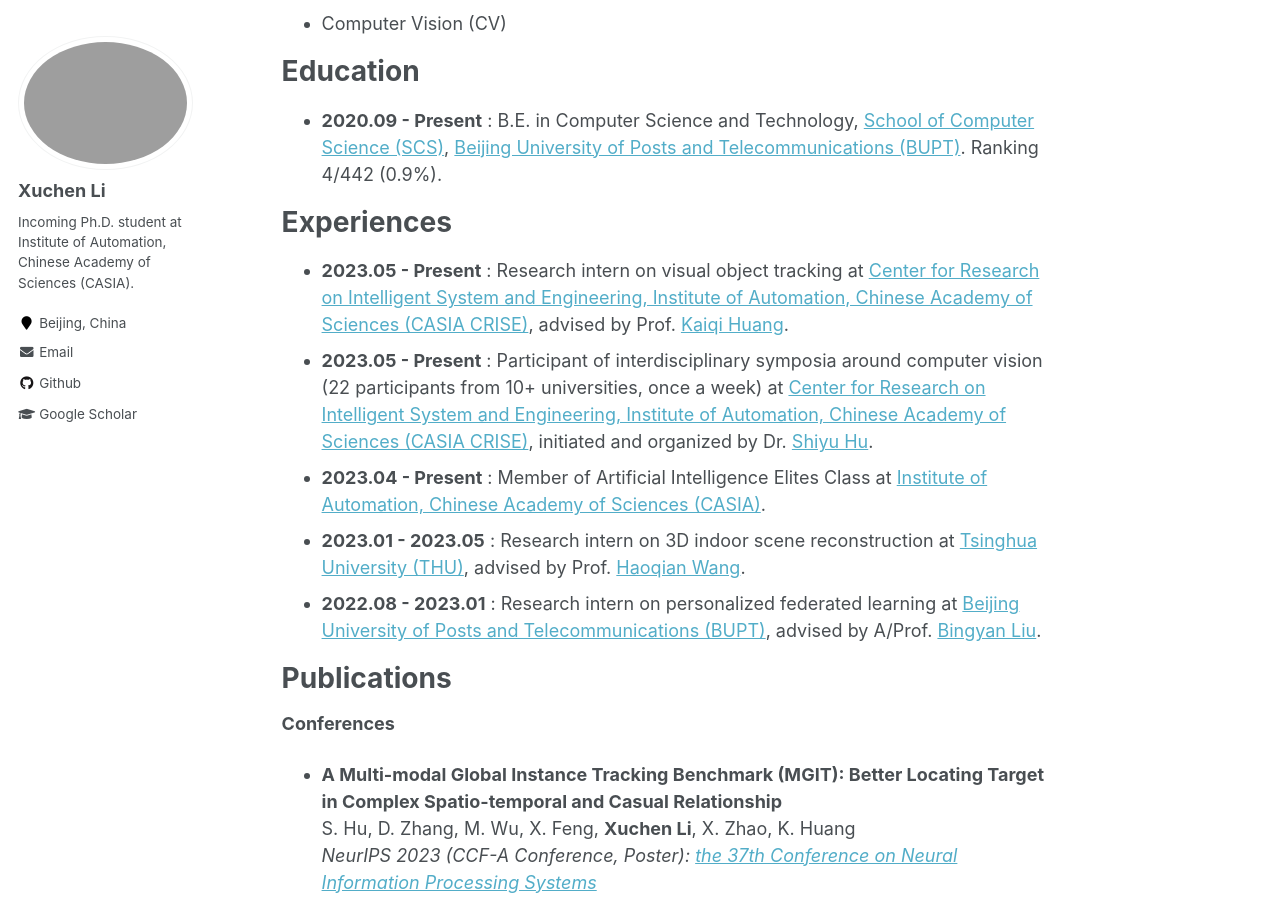
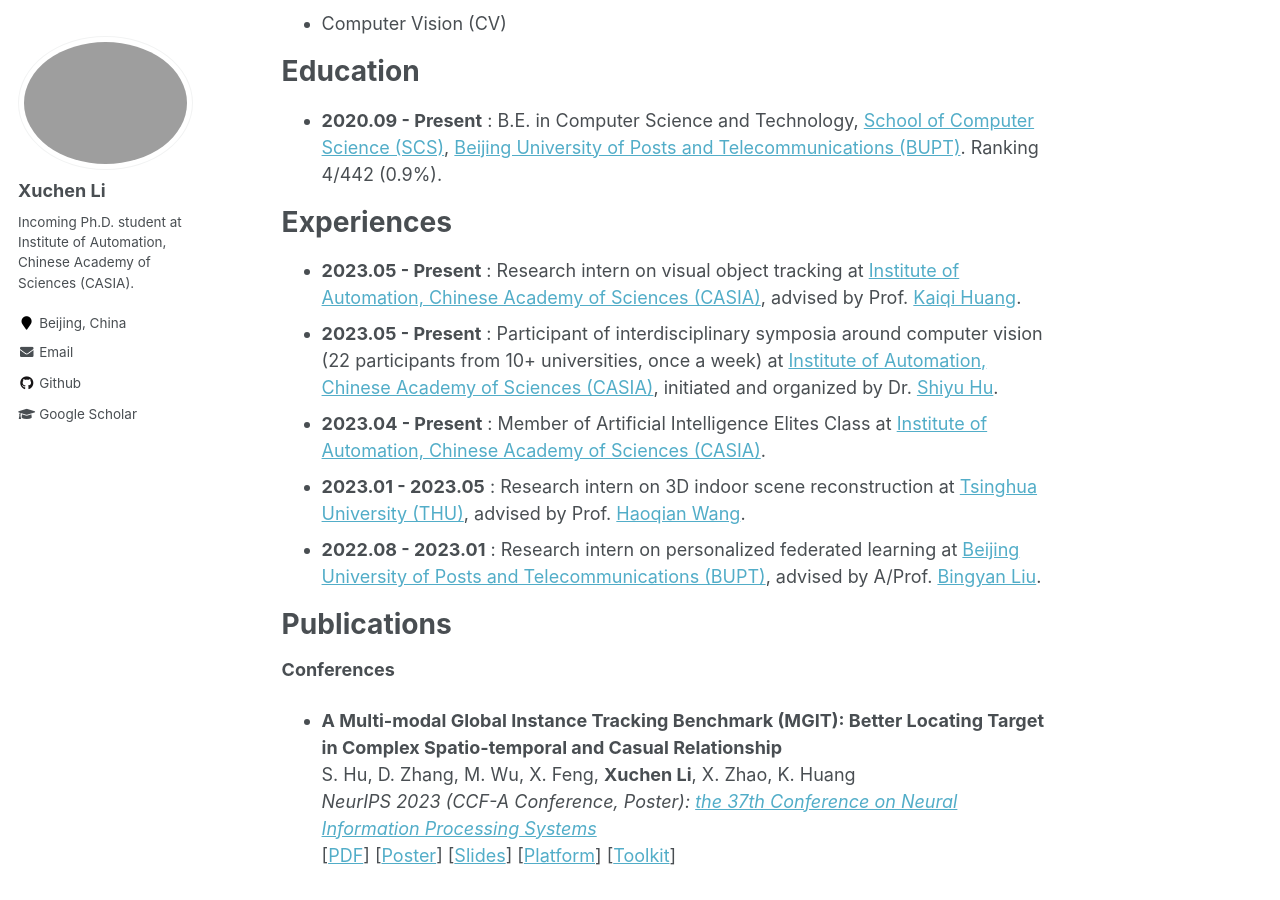
Before and after one commit to Xuchen-Li/Xuchen-Li.github.io, a Jekyll site: the page built from _pages/about.md, in a window 1280 px wide and 900 px high, scrolled down 1152 px. Built offline with Jekyll 4.4.1, drawn with Linux system fonts in a browser that asks for light colours.

Commit message:
更新 about.md

```diff
--- a/_pages/about.md
+++ b/_pages/about.md
@@ -41,10 +41,8 @@ Education
 
 Experiences
 ======
-* **2023.05 - Present** : Research intern on visual object tracking at [Center for Research on Intelligent System and Engineering, Institute of Automation, Chinese Academy of Sciences (CASIA CRISE)](http://www.crise.ia.ac.cn/),  advised by Prof. [Kaiqi Huang](https://people.ucas.ac.cn/~huangkaiqi?language=en).
-* **2023.05 - Present** : Participant of interdisciplinary symposia around computer vision (22 participants from 10+ universities, once a week) at [Center for Research on Intelligent System and Engineering, Institute of Automation, Chinese Academy of Sciences (CASIA CRISE)](http://www.crise.ia.ac.cn/),  initiated and organized by Dr. [Shiyu Hu](https://huuuuusy.github.io/).<!--* **2023.05 - 2023.07** : Summer camp for postgraduate recommendation at [Institute for Network Sciences and Cyberspace, Tsinghua University (THU INSC)](https://www.insc.tsinghua.edu.cn/), [School of Intelligence Science and Technology
-, Peking University (PKU CIS)](https://www.cis.pku.edu.cn/index.htm), [Visual Information Processing and Learning, Institute of Computing Technology, Chinese Academy of Sciences (CASICT VIPL)](http://vipl.ict.ac.cn/en/index.html), [Shenzhen International Graduate School, Tsinghua University (THU SIGS)](https://www.sigs.tsinghua.edu.cn/en/) and [School of Software & Microelectronics, Peking University (PKU SS)](https://www.ss.pku.edu.cn/).
--->
+* **2023.05 - Present** : Research intern on visual object tracking at [Institute of Automation, Chinese Academy of Sciences (CASIA)](http://www.crise.ia.ac.cn/),  advised by Prof. [Kaiqi Huang](https://people.ucas.ac.cn/~huangkaiqi?language=en).
+* **2023.05 - Present** : Participant of interdisciplinary symposia around computer vision (22 participants from 10+ universities, once a week) at [Institute of Automation, Chinese Academy of Sciences (CASIA)](http://www.crise.ia.ac.cn/),  initiated and organized by Dr. [Shiyu Hu](https://huuuuusy.github.io/).
 * **2023.04 - Present** : Member of Artificial Intelligence Elites Class at [Institute of Automation, Chinese Academy of Sciences (CASIA)](http://english.ia.cas.cn/).
 * **2023.01 - 2023.05** : Research intern on 3D indoor scene reconstruction at [Tsinghua University (THU)](https://www.tsinghua.edu.cn/en/),  advised by Prof. [Haoqian Wang](https://scholar.google.com/citations?hl=zh-CN&user=eldgnIYAAAAJ&hl=en).
 * **2022.08 - 2023.01** : Research intern on personalized federated learning at [Beijing University of Posts and Telecommunications (BUPT)](https://www.bupt.edu.cn/), advised by A/Prof. [Bingyan Liu](https://lebyni.github.io/).
```
